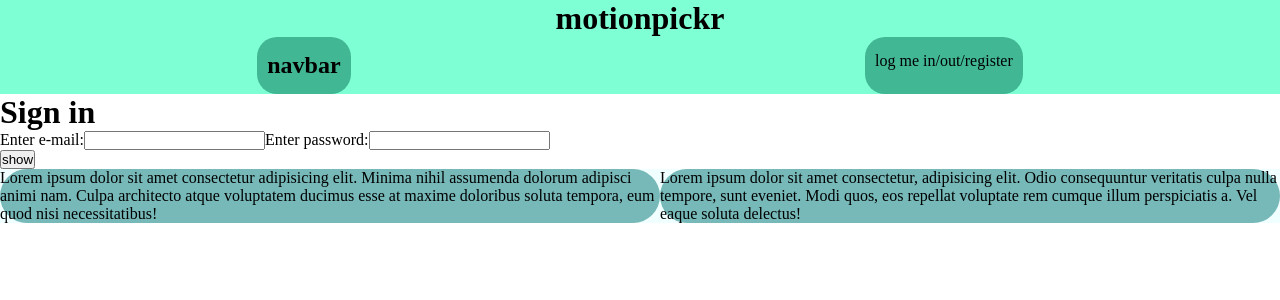
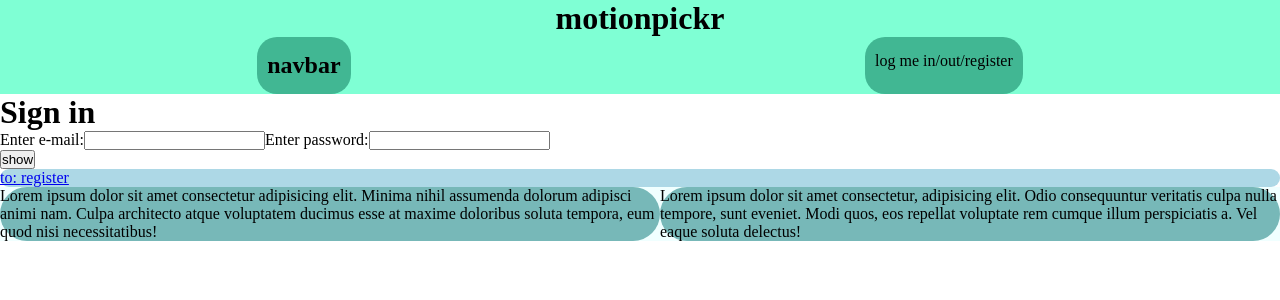
Before and after one commit to avd-web/Motionpickr, a React (Vite) app in the folder frontend/: page /login in a window 1280 px wide. Shown: the top 300 px of the page. Built offline with nearby package versions, Linux system fonts and the light colour scheme.

Commit message:
added register button to login page

```diff
--- a/frontend/src/pages/Login.jsx
+++ b/frontend/src/pages/Login.jsx
@@ -1,6 +1,8 @@
 import React, { useState } from "react";
 import "../styles/registerSheet.css";
 import {GiMeeple} from 'react-icons/gi'
+import { Link } from "react-router-dom";
+import NavLink from "../components/navbar/navlink/navLink";
 
 export default function Login() {
     const[show, setShow] = useState(false);
@@ -25,6 +27,7 @@ export default function Login() {
           <input type={show ? "text" : "password"} id="password" />
         </form>
         <button onClick={showPassword} id="show-button"> show </button>
+        <NavLink name={"register"} link={"/register"}/>
       </div>
     </div>
   );
```
